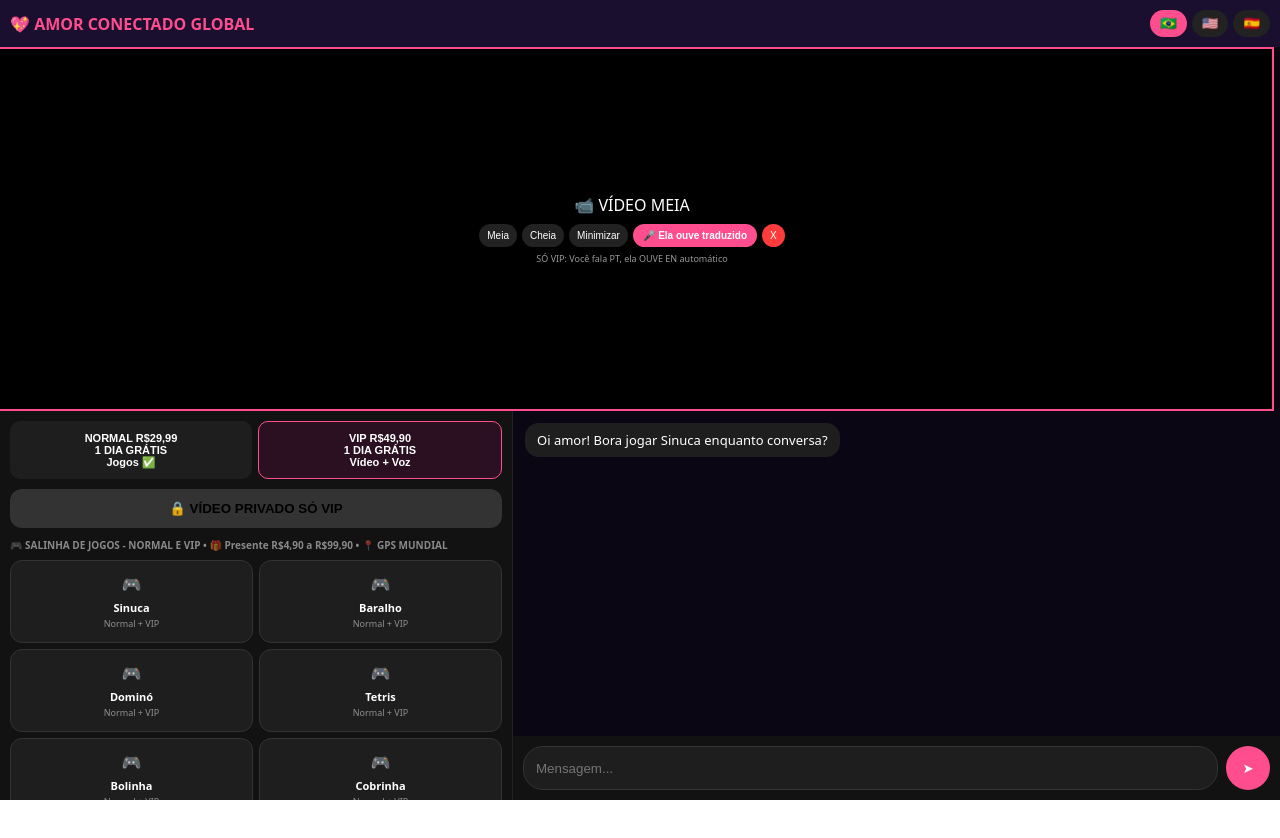
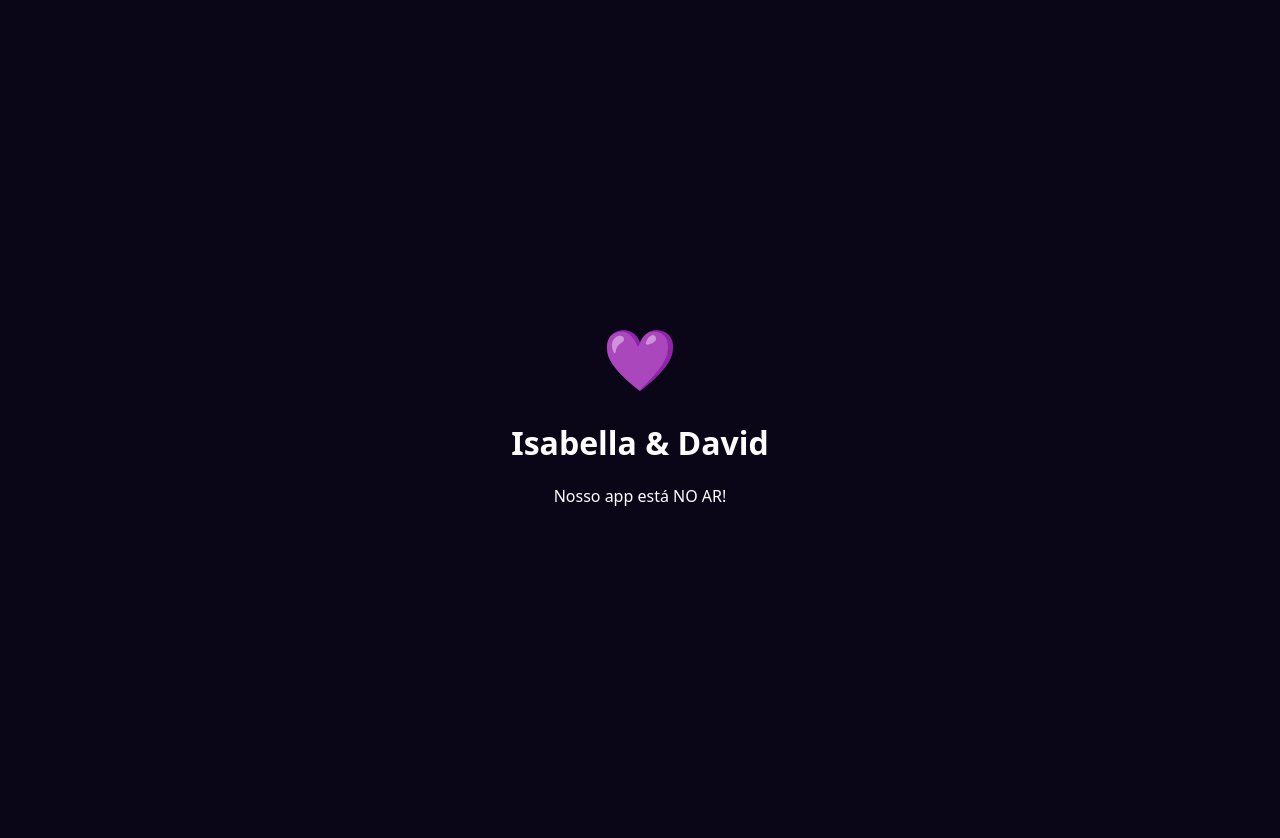
Before and after one commit to davidmissaodefogo77-collab/amor-conectado, a Next.js app: page / in a window 1280 px wide. Before the commit the page ends 800 px from the top, so only its background shows below. Built offline with nearby package versions, Linux system fonts and the light colour scheme.

Commit message:
Update page.js

```diff
--- a/app/page.js
+++ b/app/page.js
@@ -1,95 +1,11 @@
-"use client";
-import { useState } from "react";
-
-const T = {
-  "pt-BR": { chats:"Chats", normal:"NORMAL R$29,99", vip:"VIP R$49,90", gratis:"1 DIA GRÁTIS", video:"📹 CHAMADA PRIVADA", videoBloq:"🔒 VÍDEO PRIVADO SÓ VIP", trad:"🎤 Ela ouve traduzido", jogos:"🎮 SALINHA DE JOGOS - NORMAL E VIP", presente:"🎁 Presente R$4,90 a R$99,90", gps:"📍 GPS MUNDIAL", input:"Mensagem..." },
-  "en-US": { chats:"Chats", normal:"NORMAL $5.99", vip:"VIP $9.90", gratis:"1 DAY FREE", video:"📹 PRIVATE CALL", videoBloq:"🔒 PRIVATE VIDEO VIP ONLY", trad:"🎤 She hears translated", jogos:"🎮 GAME ROOM - NORMAL & VIP", presente:"🎁 Gift $0.99 - $19.99", gps:"📍 WORLD GPS", input:"Message..." },
-  "es-ES": { chats:"Chats", normal:"NORMAL $5.99", vip:"VIP $9.90", gratis:"1 DÍA GRATIS", video:"📹 LLAMADA PRIVADA", videoBloq:"🔒 VIDEO PRIVADO SOLO VIP", trad:"🎤 Ella escucha traducido", jogos:"🎮 SALA DE JUEGOS - NORMAL Y VIP", presente:"🎁 Regalo $0.99 - $19.99", gps:"📍 GPS MUNDIAL", input:"Mensaje..." },
-};
-
-export default function AmorConectado() {
-  const [idioma, setIdioma] = useState("pt-BR");
-  const t = T[idioma];
-  const [plano, setPlano] = useState(null);
-  const [videoMode, setVideoMode] = useState("meia");
-  const [trad, setTrad] = useState(false);
-  const [msg, setMsg] = useState("");
-  const [mensagens, setMensagens] = useState([[{de:"ela", texto:"Oi amor! Bora jogar Sinuca enquanto conversa?"}]]);
-
-  const chamarVideo = () => {
-    if(plano!=="vip"){ alert(t.videoBloq+" - Ative VIP com 1 DIA GRÁTIS"); return; }
-    setVideoMode("meia");
-  };
-
-  const traduzirVoz = () => {
-    if(plano!=="vip"){ alert("TRADUTOR DE VOZ SÓ NO VIP"); return; }
-    const SR = window.SpeechRecognition || window.webkitSpeechRecognition;
-    if(!SR){ alert("Abre no Chrome do celular"); return; }
-    const rec = new SR(); rec.lang = idioma; setTrad(true);
-    rec.onresult = async (e) => {
-      const txt = e.results[0][0].transcript;
-      const r = await fetch(`https://api.mymemory.translated.net/get?q=${encodeURIComponent(txt)}&langpair=${idioma==="pt-BR"?"pt|en":"en|pt"}`);
-      const j = await r.json();
-      const tradu = j.responseData.translatedText;
-      const fala = new SpeechSynthesisUtterance(tradu);
-      fala.lang = idioma==="pt-BR"?"en-US":"pt-BR";
-      speechSynthesis.speak(fala);
-      setTrad(false);
-    };
-    rec.onend = ()=>setTrad(false);
-    rec.start();
-  };
-
-  const enviar = () => { if(!msg) return; const n=[...mensagens]; n[0].push({de:"eu", texto:msg}); setMensagens(n); setMsg(""); };
-
+export default function Page(){
   return (
-    <div style={{display:"flex", flexDirection:"column", height:"100dvh", background:"#080510", color:"white", fontFamily:"system-ui"}}>
-      <div style={{padding:"10px", background:"#1a0f2e", display:"flex", justifyContent:"space-between", alignItems:"center"}}>
-        <b style={{color:"#ff4d8d"}}>💖 AMOR CONECTADO GLOBAL</b>
-        <div style={{display:"flex", gap:"5px"}}>
-          <button onClick={()=>setIdioma("pt-BR")} style={{background:idioma==="pt-BR"?"#ff4d8d":"#222", border:"none", padding:"6px 10px", borderRadius:"20px", color:"white"}}>🇧🇷</button>
-          <button onClick={()=>setIdioma("en-US")} style={{background:idioma==="en-US"?"#ff4d8d":"#222", border:"none", padding:"6px 10px", borderRadius:"20px", color:"white"}}>🇺🇸</button>
-          <button onClick={()=>setIdioma("es-ES")} style={{background:idioma==="es-ES"?"#ff4d8d":"#222", border:"none", padding:"6px 10px", borderRadius:"20px", color:"white"}}>🇪🇸</button>
-        </div>
-      </div>
-
-      {videoMode!=="off" && (
-        <div style={{height: videoMode==="cheia"?"100%":videoMode==="meia"?"45%":"130px", width: videoMode==="mini"?"150px":"100%", position: videoMode==="mini"?"fixed":"relative", bottom:videoMode==="mini"?"90px":"auto", right:"10px", background:"#000", border:"2px solid #ff4d8d", zIndex:99, display:"grid", placeItems:"center"}}>
-          <div style={{textAlign:"center"}}>
-            <div>📹 VÍDEO {videoMode.toUpperCase()} {trad?"🔴 TRADUZINDO":""}</div>
-            <div style={{display:"flex", gap:"5px", marginTop:"8px", flexWrap:"wrap", justifyContent:"center"}}>
-              <button onClick={()=>setVideoMode("meia")} style={{padding:"6px 8px", borderRadius:"20px", background:"#222", color:"white", border:"none", fontSize:"10px"}}>Meia</button>
-              <button onClick={()=>setVideoMode("cheia")} style={{padding:"6px 8px", borderRadius:"20px", background:"#222", color:"white", border:"none", fontSize:"10px"}}>Cheia</button>
-              <button onClick={()=>setVideoMode("mini")} style={{padding:"6px 8px", borderRadius:"20px", background:"#222", color:"white", border:"none", fontSize:"10px"}}>Minimizar</button>
-              <button onClick={traduzirVoz} style={{padding:"6px 10px", borderRadius:"20px", background:"#ff4d8d", color:"white", border:"none", fontSize:"10px", fontWeight:"900"}}>{t.trad}</button>
-              <button onClick={()=>setVideoMode("off")} style={{padding:"6px 8px", borderRadius:"20px", background:"#ff3b3b", color:"white", border:"none", fontSize:"10px"}}>X</button>
-            </div>
-            <div style={{fontSize:"9px", opacity:0.6, marginTop:"5px"}}>SÓ VIP: Você fala PT, ela OUVE EN automático</div>
-          </div>
-        </div>
-      )}
-
-      <div style={{display:"flex", flex:1, overflow:"hidden"}}>
-        <div style={{width:"40%", minWidth:"300px", background:"#121212", borderRight:"1px solid #222", display:"flex", flexDirection:"column"}}>
-          <div style={{padding:"10px", display:"flex", gap:"6px"}}>
-            <button onClick={()=>setPlano("normal")} style={{flex:1, padding:"10px", borderRadius:"10px", background:plano==="normal"?"#ff4d8d":"#1e1e1e", border:"none", color:"white", fontSize:"11px", fontWeight:"900"}}>{t.normal}<br/>{t.gratis}<br/>Jogos ✅</button>
-            <button onClick={()=>setPlano("vip")} style={{flex:1, padding:"10px", borderRadius:"10px", background:plano==="vip"?"#ff4d8d":"#2a1020", border:"1px solid #ff4d8d", color:"white", fontSize:"11px", fontWeight:"900"}}>{t.vip}<br/>{t.gratis}<br/>Vídeo + Voz</button>
-          </div>
-          <button onClick={chamarVideo} style={{margin:"0 10px", padding:"12px", borderRadius:"12px", border:"none", background:plano==="vip"?"#00ff88":"#333", fontWeight:"900"}}>{plano==="vip"?t.video:t.videoBloq}</button>
-          <div style={{padding:"10px", flex:1, overflowY:"auto"}}>
-            <div style={{fontSize:"10px", opacity:0.5, fontWeight:"900"}}>{t.jogos} • {t.presente} • {t.gps}</div>
-            <div style={{display:"grid", gridTemplateColumns:"1fr 1fr", gap:"6px", marginTop:"8px"}}>
-              {["Sinuca","Baralho","Dominó","Tetris","Bolinha","Cobrinha"].map(g=><div key={g} style={{background:"#1e1e1e", padding:"12px", borderRadius:"12px", textAlign:"center", border:"1px solid #333"}}>🎮<br/><b style={{fontSize:"11px"}}>{g}</b><div style={{fontSize:"9px", opacity:0.5}}>Normal + VIP</div></div>)}
-            </div>
-            <div style={{marginTop:"10px", background:"#1e1e1e", padding:"10px", borderRadius:"10px", fontSize:"11px"}}>📍 Ana 2.1km Rio das Ostras<br/>🇺🇸 Sarah 5km Miami<br/>🇪🇸 Carlos 1km Madrid<br/><span style={{fontSize:"9px", opacity:0.5}}>GPS Mundial - Normal vê bairro, VIP vê rua exata</span></div>
-            <div style={{marginTop:"10px", display:"flex", gap:"6px", flexWrap:"wrap"}}>{["R$4,90 🌹","R$14,90 ❤️","R$49,90 💍","R$99,90 👑"].map(p=><span key={p} style={{background:"#2a1020", padding:"6px 10px", borderRadius:"20px", fontSize:"10px", border:"1px solid #ff4d8d"}}>{p}</span>)}</div>
-          </div>
-        </div>
-        <div style={{flex:1, display:"flex", flexDirection:"column", background:"#0a0614"}}>
-          <div style={{flex:1, padding:"12px", overflowY:"auto"}}>{mensagens[0].map((m,i)=><div key={i} style={{textAlign:m.de==="eu"?"right":"left", marginBottom:"8px"}}><span style={{background:m.de==="eu"?"#ff4d8d":"#1e1e1e", padding:"8px 12px", borderRadius:"14px", display:"inline-block", fontSize:"13px"}}>{m.texto}</span></div>)}</div>
-          <div style={{padding:"10px", background:"#121212", display:"flex", gap:"8px"}}><input value={msg} onChange={e=>setMsg(e.target.value)} onKeyDown={e=>e.key==="Enter"&&enviar()} placeholder={t.input} style={{flex:1, padding:"12px", borderRadius:"20px", background:"#1e1e1e", border:"1px solid #333", color:"white"}}/><button onClick={enviar} style={{width:"44px", height:"44px", borderRadius:"50%", background:"#ff4d8d", border:"none", color:"white"}}>➤</button></div>
-        </div>
+    <div style={{minHeight:"100vh", display:"grid", placeItems:"center", background:"#0a0618", color:"white", fontFamily:"system-ui", textAlign:"center", padding:"20px"}}>
+      <div>
+        <div style={{fontSize:60}}>💜</div>
+        <h1>Isabella & David</h1>
+        <p>Nosso app está NO AR!</p>
       </div>
     </div>
-  );
+  )
 }
```
